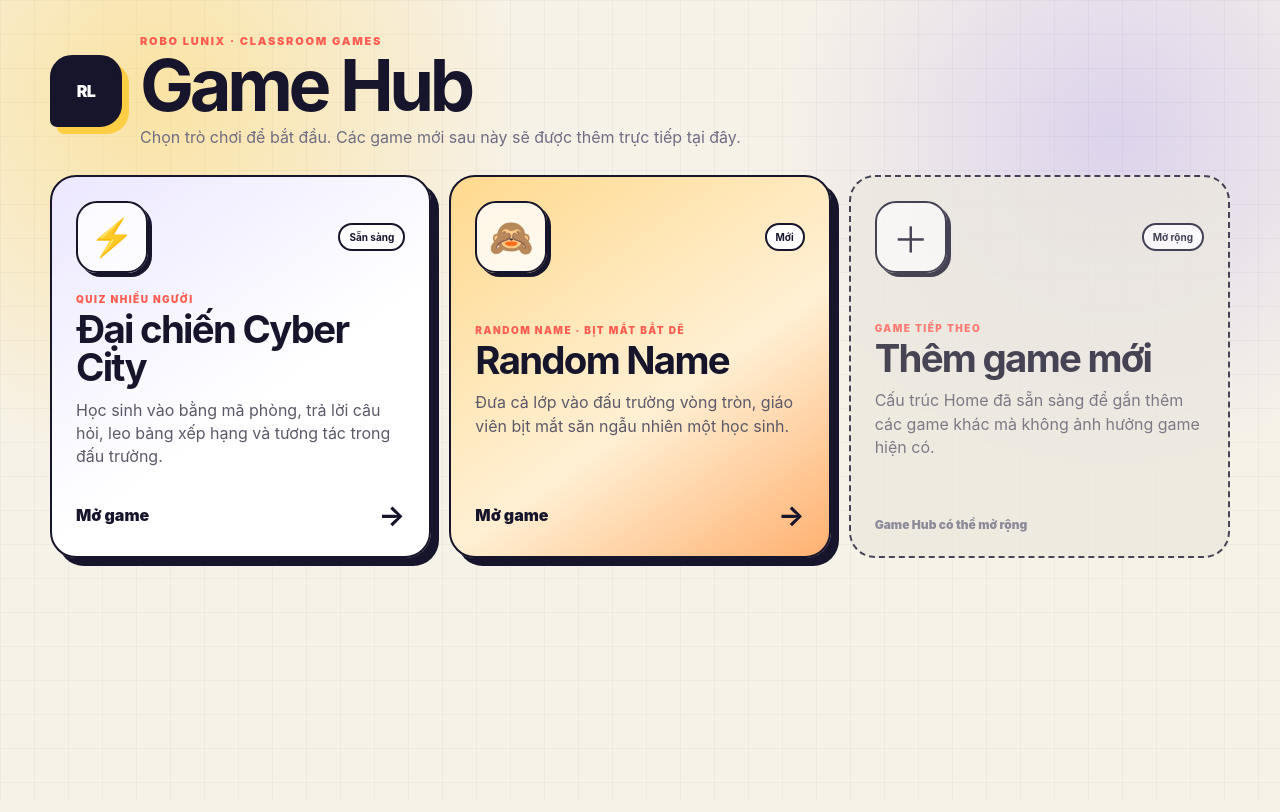
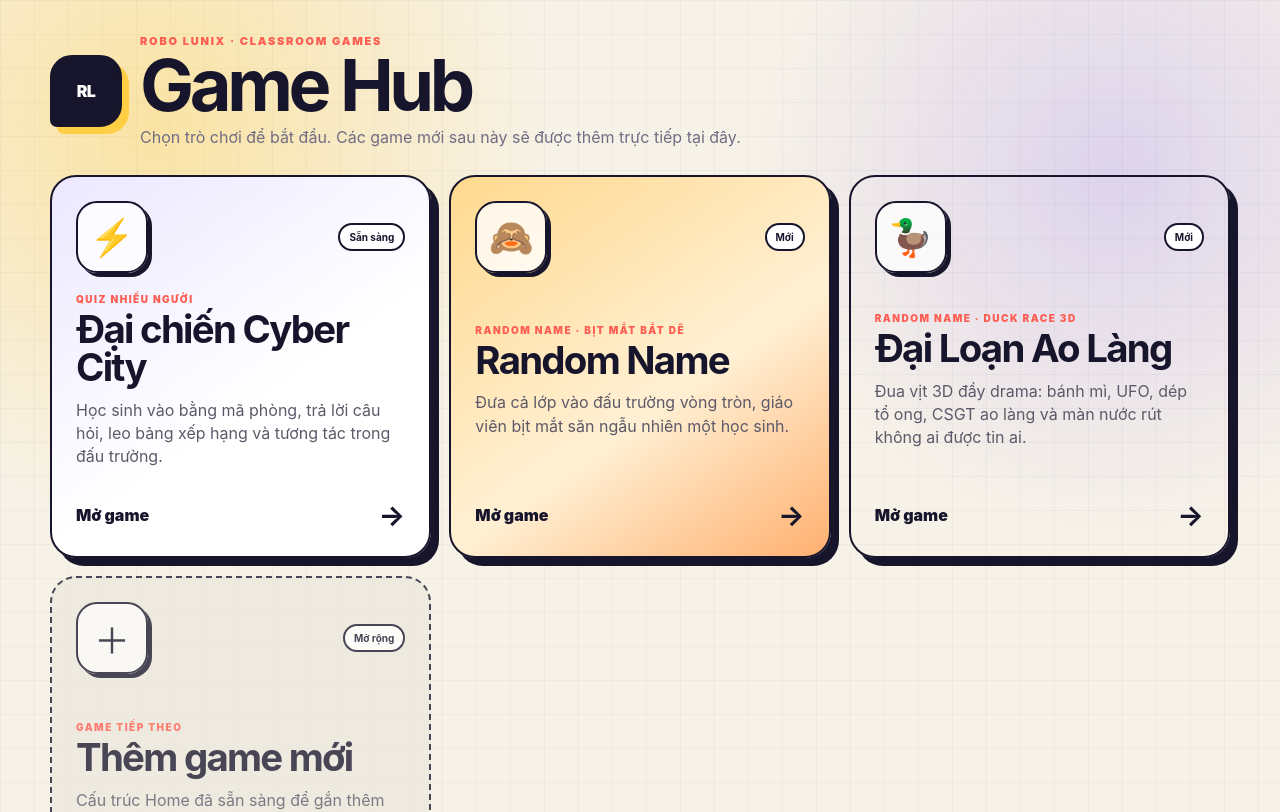
Before and after one commit to VanLung/Mini-Game, a Next.js app: page / in a window 1280 px wide. Shown: the top 812 px of the page. Built offline with nearby package versions, Linux system fonts and the light colour scheme.

Commit message:
feat: add Duck Race to Game Hub

```diff
--- a/app/page.tsx
+++ b/app/page.tsx
@@ -17,6 +17,15 @@ const games = [
     description: "Đưa cả lớp vào đấu trường vòng tròn, giáo viên bịt mắt săn ngẫu nhiên một học sinh.",
     icon: "🙈",
     className: "hub-card random",
+    status: "Mới",
+  },
+  {
+    href: "/duck-race",
+    eyebrow: "RANDOM NAME · DUCK RACE 3D",
+    title: "Đại Loạn Ao Làng",
+    description: "Đua vịt 3D đầy drama: bánh mì, UFO, dép tổ ong, CSGT ao làng và màn nước rút không ai được tin ai.",
+    icon: "🦆",
+    className: "hub-card duck",
     status: "Mới",
   },
 ];
```
